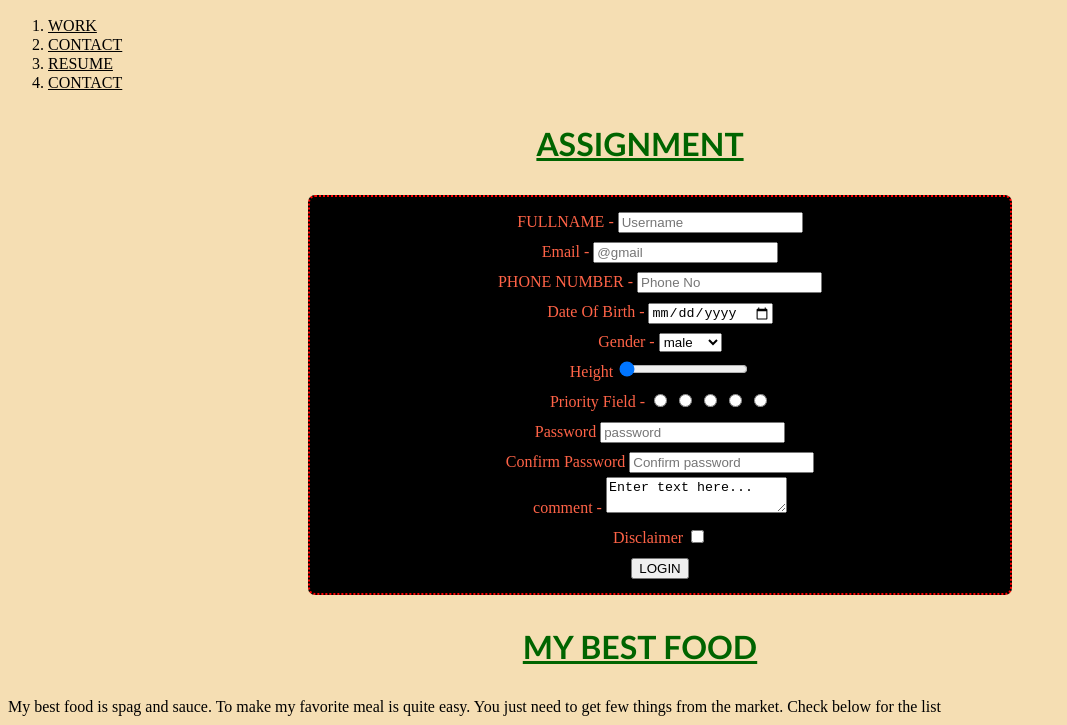
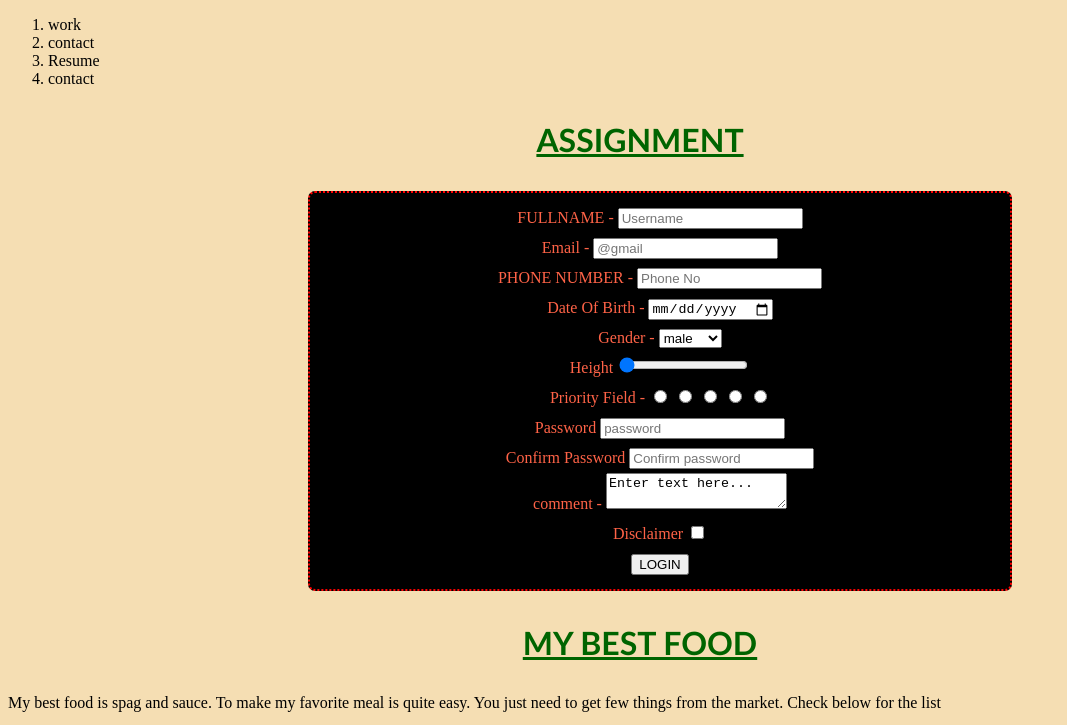
Before and after one commit to Tunmisesamuel/style, a plain HTML site: page index.html in a window 1280 px wide. Shown: the top 725 px of the page, without its empty margins (0-1067 px from the left). Drawn offline with Linux system fonts and the light colour scheme.

Commit message:
style.css

```diff
--- a/style.css
+++ b/style.css
@@ -4,10 +4,7 @@ body {
 }
 
 .details {
-    line-height: 19px;
-    text-decoration: underline;
-    text-transform: uppercase;
-    text-overflow: ellipsis;
+    display: inline;
 }
 
 h3 {
```
